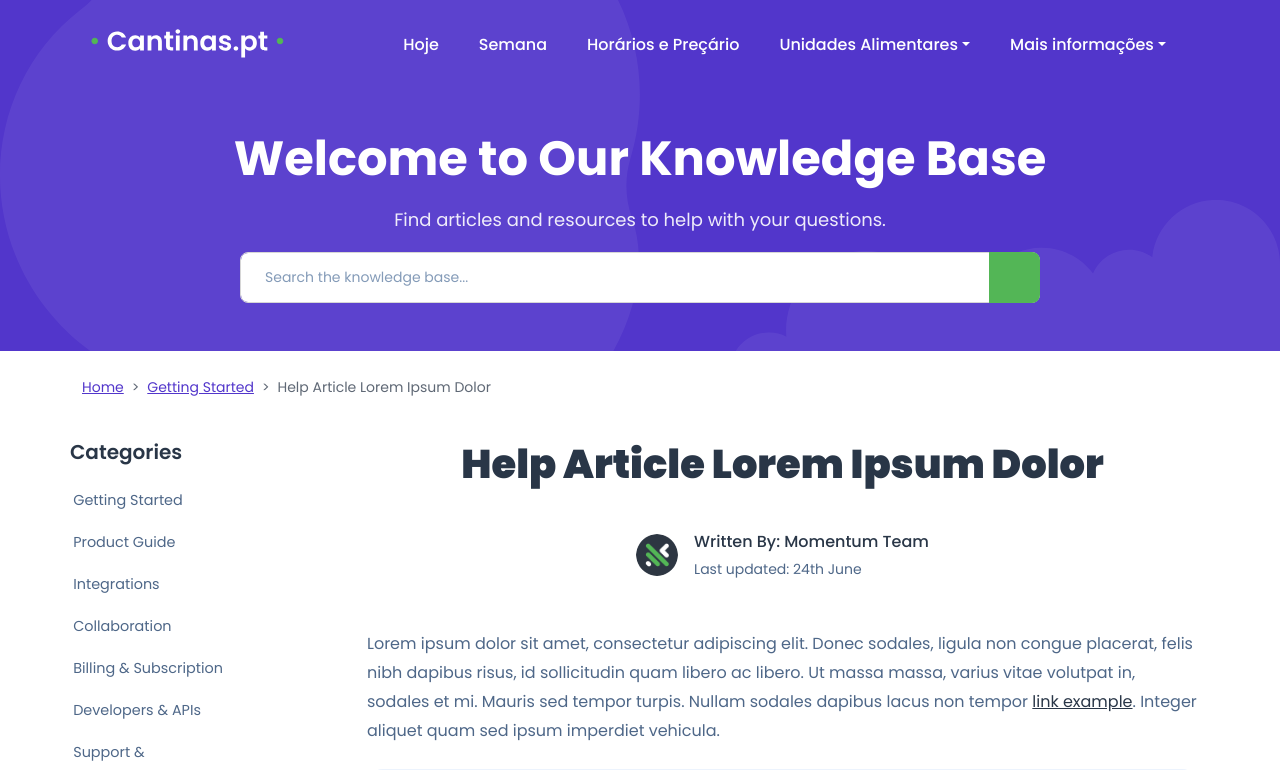
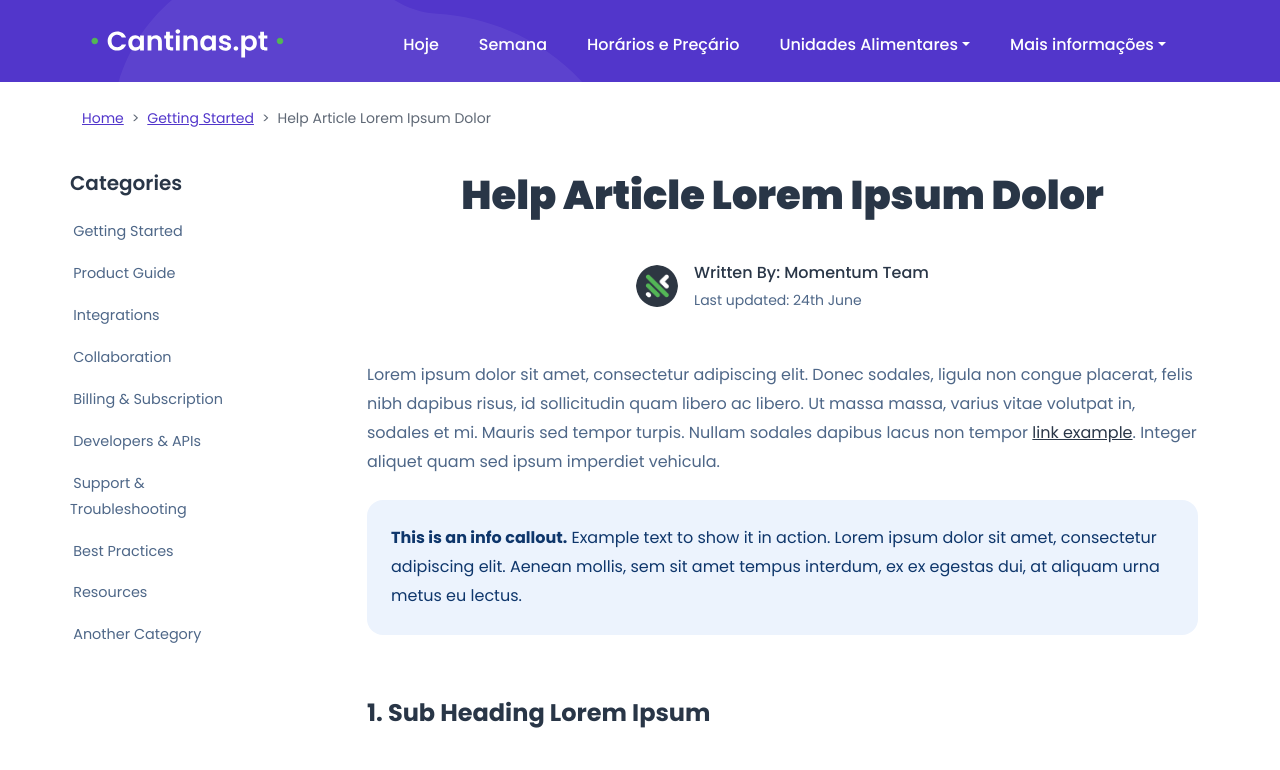
Before and after one commit to joaonunovalente/cantinas, a React (Vite) app: page /article in a window 1280 px wide. Shown: the top 770 px of the page. Built offline with nearby package versions, Linux system fonts and the light colour scheme.

Commit message:
Refactor layout components of header
- rename Header component to Navbar
- allow dynamic Hero component inside page-header-wrapper

```diff
--- a/src/layouts/Hero.jsx
+++ b/src/components/home/HeroHomePage.jsx
@@ -1,4 +1,4 @@
-import SearchForm from '../components/common/SearchForm';
+import SearchForm from '../common/SearchForm';
 
 function Hero({ title = 'Welcome to Our Knowledge Base', description = 'Find articles and resources to help with your questions.' }) {
   return (
--- a/src/layouts/Header.jsx
+++ b/src/layouts/Navbar.jsx
@@ -6,7 +6,7 @@ import hyperlinkPurple from "../assets/images/hyperlink-purple.png";
 import unidadesAlimentares from "../data/unidadesAlimentares";
 import maisInformacoes from "../data/maisInformacoes";
 
-function Header() {
+function Navbar() {
   const [isHovered, setIsHovered] = useState(false);
 
   return (
@@ -132,4 +132,4 @@ function Header() {
   );
 }
 
-export default Header;
+export default Navbar;
--- a/src/layouts/PageLayout.jsx
+++ b/src/layouts/PageLayout.jsx
@@ -1,8 +1,8 @@
-import Header from './Header';
+import Navbar from './Navbar';
 import Footer from './Footer';
-import Hero from './Hero';
+// import Hero from './Hero';
 
-function PageLayout({ children, heroTitle, heroDescription }) {
+function PageLayout({ children, hero }) {
   return (
     <>
       <div className="page-header-wrapper">
@@ -10,8 +10,8 @@ function PageLayout({ children, heroTitle, heroDescription }) {
           <div className="bg-pattern-top"></div>
           <div className="bg-pattern-bottom"></div>
         </div>
-        <Header />
-        <Hero title={heroTitle} description={heroDescription} />
+        <Navbar />
+        {hero}
       </div>
 
       {children}
--- a/src/pages/HomePage.jsx
+++ b/src/pages/HomePage.jsx
@@ -5,9 +5,11 @@ import PageLayout from "../layouts/PageLayout";
 import categories from "../data/categories";
 import popularArticles from "../data/popularArticles";
 
+import HeroHomePage from "../components/home/HeroHomePage"
+
 function HomePage() {
   return (
-    <PageLayout>
+    <PageLayout hero={<HeroHomePage />}>
       <PopularArticles articles={popularArticles} />
       <CategoriesSection categoriesList={categories} />
       <CtaSection />
```
